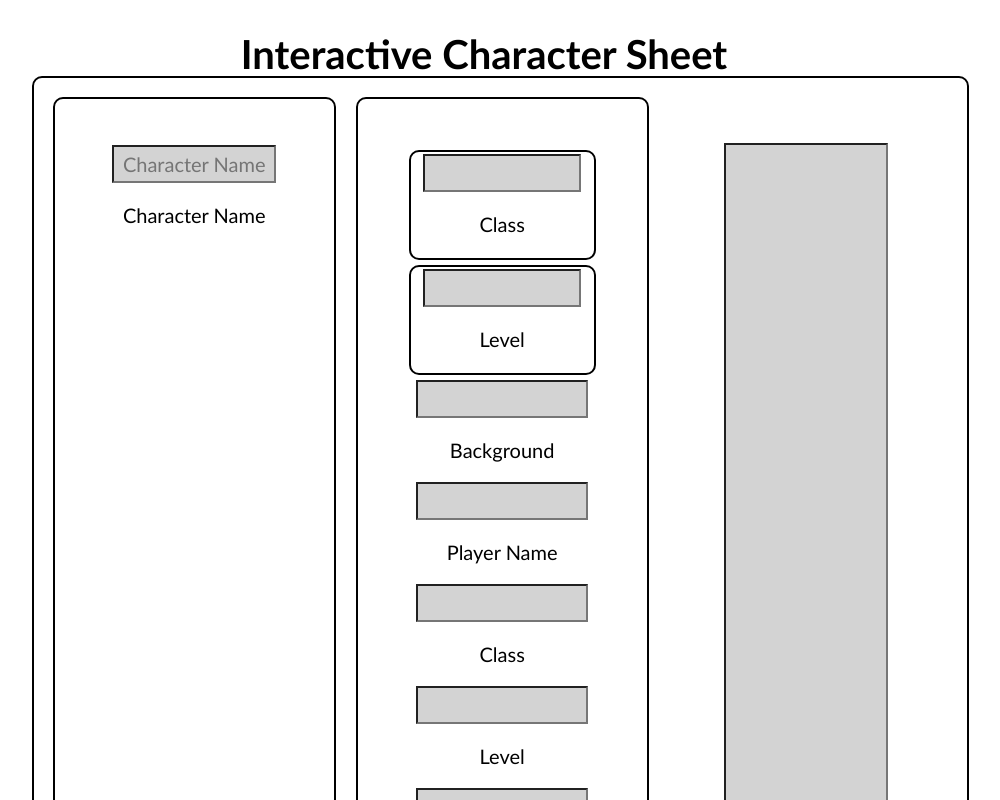
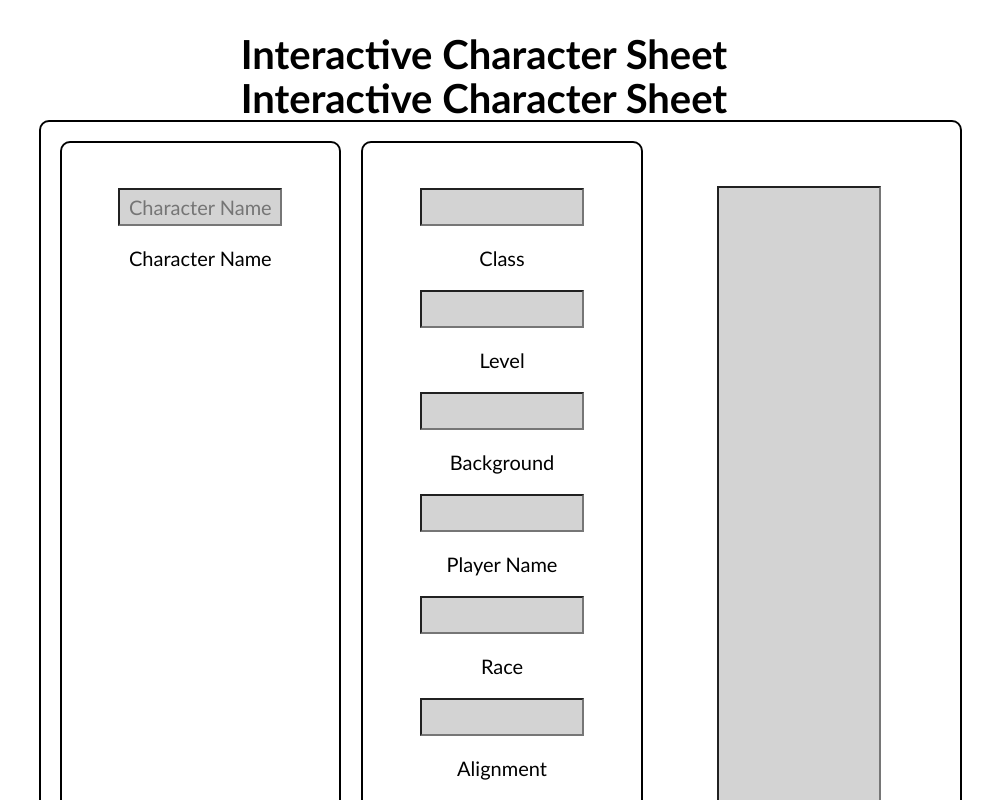
Before and after one commit to NovariaL/dnd_charsheet, a Svelte app: page / in a window 1280 px wide. Shown: the top 800 px of the page, without its empty margins (156-1156 px from the left). Built offline with nearby package versions, Linux system fonts and the light colour scheme.

Commit message:
Created Titlebar file

```diff
--- a/src/App.svelte
+++ b/src/App.svelte
@@ -1,4 +1,6 @@
 <script>
+  import './Titlebar.svelte'
+  import Titlebar from './Titlebar.svelte';
   const AbilityScoretoModifier = (score) => {
     let result = Math.ceil((parseInt(score) - 11) / 2);
     if (result === -0) {
@@ -96,62 +98,8 @@
   <div class="sizeFull">
     {@html "<!--Main-->"}
     <header class="Title">Interactive Character Sheet</header>
-    <div class="border sizeFull flex-container">
-      {@html "<!--Title Bar-->"}
-      <style>
-      </style>
-
-      <div class="border">
-        {@html "<!--Character Name-->"}
-        <input placeholder="Character Name" bind:value={CharacterName} />
-        <p>Character Name</p>
-      </div>
-      <div class="border">
-        {@html "<!--Character Info & Player Name-->"}
-        <div>
-          <div class="border">
-            <input />
-            <p>Class</p>
-          </div>
-          <div class="border">
-            <input />
-            <p>Level</p>
-          </div>
-          <div>
-            <input />
-            <p>Background</p>
-          </div>
-          <div>
-            <input />
-            <p>Player Name</p>
-          </div>
-        </div>
-        <div>
-          <div>
-            <input />
-            <p>Class</p>
-          </div>
-          <div>
-            <input />
-            <p>Level</p>
-          </div>
-          <div>
-            <input />
-            <p>Background</p>
-          </div>
-          <div>
-            <input />
-            <p>Player Name</p>
-          </div>
-        </div>
-      </div>
-      <div class=" flex-containerCentered">
-        <input />
-        <p />
-      </div>
-    </div>
-
-    <div class="border sizeFull">
+    <Titlebar/>
+        <div class="border sizeFull">
       {@html "<!--Body-->"}
       <div class="border">
         {@html "<!--Ability Score Calculators-->"}
--- /dev/null
+++ b/src/Titlebar.svelte
@@ -0,0 +1,130 @@
+<script>
+  const AbilityScoretoModifier = (score) => {
+    let result = Math.ceil((parseInt(score) - 11) / 2);
+    if (result === -0) {
+      result = 0;
+    }
+    return result;
+  };
+  let CharacterName = "";
+  let CharacterLevel = "";
+</script>
+<head>
+  <style>
+    .flex-container {
+      display: flex;
+      background-color: white;
+    }
+    .flex-containerCentered {
+      display: flex;
+      background-color: white;
+      justify-content: space-evenly;
+    }
+    .flex-container > div {
+      background-color: #fff;
+      margin: 10px;
+      padding: 5%;
+      font-size: 20px;
+    }
+    .border {
+      border: 2px solid black;
+      padding: 1%;
+      margin: 5px;
+      border-radius: 10px;
+    }
+    .sizeFull {
+      height: 100%;
+      width: 100%;
+    }
+    .Title {
+      margin: 10px;
+    }
+    div {
+      color: black;
+      font-family: Calibri;
+    }
+    input {
+      background-color: lightgrey;
+      text-align: center;
+      color: black;
+      font-family: Calibri;
+      font-size: 1em;
+      width: 80%;
+      margin: 0 5px;
+      padding: 5px;
+    }
+    head {
+      height: 100%;
+      width: 100%;
+    }
+    body {
+      background-color: white;
+      margin: 0px;
+      height: 100%;
+      width: 100%;
+    }
+    p {
+      font-size: 20px;
+    }
+    header {
+      font-size: 40px;
+      font-weight: bold;
+    }
+  </style>
+</head>
+<body>
+  <div class="sizeFull">
+    {@html "<!--Main-->"}
+    <header class="Title">Interactive Character Sheet</header>
+    <div class="border sizeFull flex-container">
+      {@html "<!--Title Bar-->"}
+      <style>
+      </style>
+
+      <div class="border">
+        {@html "<!--Character Name-->"}
+        <input placeholder="Character Name" bind:value={CharacterName} />
+        <p>Character Name</p>
+      </div>
+      <div class="border">
+        {@html "<!--Character Info & Player Name-->"}
+        <div>
+          <div>
+            <input />
+            <p>Class</p>
+          </div>
+          <div>
+            <input />
+            <p>Level</p>
+          </div>
+          <div>
+            <input />
+            <p>Background</p>
+          </div>
+          <div>
+            <input />
+            <p>Player Name</p>
+          </div>
+        </div>
+        <div>
+          <div>
+            <input />
+            <p>Race</p>
+          </div>
+          <div>
+            <input />
+            <p>Alignment</p>
+          </div>
+          <div>
+            <input />
+            <p>Experience Points</p>
+          </div>
+        </div>
+      </div>
+      <div class=" flex-containerCentered">
+        <input />
+        <p />
+      </div>
+    </div>
+  </div>
+</body>
```
